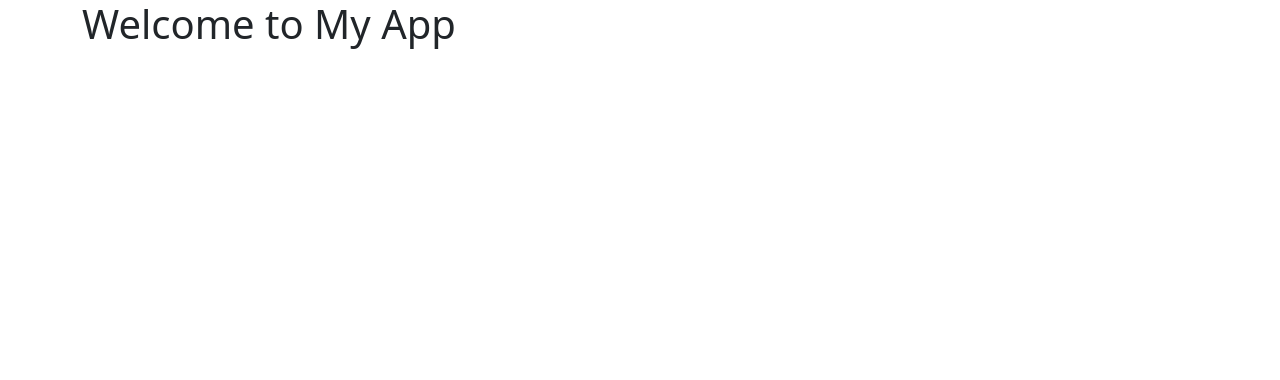
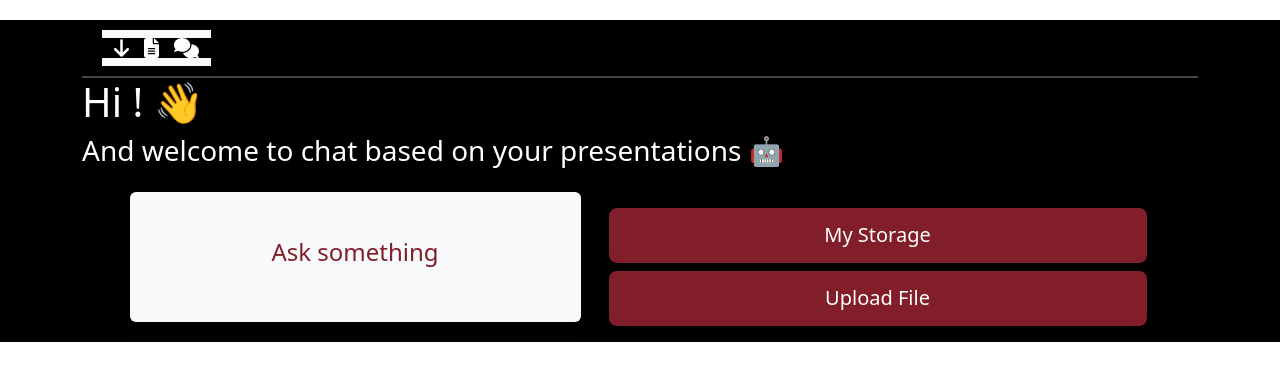
Before and after one commit to chanaSlumianski/chat, a React (Create React App) app: page /home in a window 1280 px wide. Shown: the top 380 px of the page. Built offline with nearby package versions, Linux system fonts and the light colour scheme.

Commit message:
:house: Home component

```diff
--- a/package.json
+++ b/package.json
@@ -3,6 +3,9 @@
   "version": "0.1.0",
   "private": true,
   "dependencies": {
+    "@fortawesome/fontawesome-svg-core": "^6.7.2",
+    "@fortawesome/free-solid-svg-icons": "^6.7.2",
+    "@fortawesome/react-fontawesome": "^0.2.2",
     "@react-login-page/base": "^1.0.4",
     "@react-login-page/page6": "^1.0.4",
     "@testing-library/jest-dom": "^5.17.0",
--- a/src/App.js
+++ b/src/App.js
@@ -3,9 +3,7 @@ import { AuthProvider } from './context/AuthContext';
 import Login from './components/Login';
 import Navigation from './components/Navigation';
 import { Routes, Route } from 'react-router-dom';
-import Profile from './components/Profile';
-import Home from './components/Home';
-
+import Profile from './components/Home';
 
 function App() {
   return (
@@ -13,10 +11,11 @@ function App() {
       <div className="App">
         <Routes>
           <Route path="/" element={<Login />} />
-          <Route path="/home" element={<Home />} />
+          <Route path="/home" element={<Profile />} />
           <Route path="/login" element={<Login />} />
           <Route path="/profile" element={<Profile />} />
           <Route path="/navigate" element={<Navigation />} />
+          {/* <Route path="/discussion" element={<Discussion />} /> */}
         </Routes>
       </div>
     </AuthProvider>
--- /dev/null
+++ b/src/components/Home.css
@@ -0,0 +1,71 @@
+body {
+  background-color: #000;
+  color: #821e2a;
+}
+
+.ask-container {
+  height: 130px;
+  cursor: pointer;
+  transition: transform 0.3s, box-shadow 0.3s;
+}
+
+.ask-container:hover {
+  transform: scale(1.05);
+  box-shadow: 0 4px 8px rgba(0, 0, 0, 0.2);
+}
+
+.storage-btn:hover {
+  background-color: #f5c2c7;
+}
+
+.upload-btn {
+  background-color: #842029;
+  color: white;
+  border: none;
+}
+
+.upload-btn:hover {
+  background-color: #a23a47;
+}
+
+.all {
+  margin-top: 20px;
+}
+
+.btn {
+    color: white !important;
+    background-color: #821e2a !important;
+    border:3px solid  #821e2a !important;
+    height: 55px;
+
+}
+
+h1, h2, h3, h4{
+    color:#821e2a !important;
+}
+
+div{
+    background-color: black !important;
+}
+
+.icons-header {
+    display: flex;
+    justify-content: flex-start;
+    align-items: center;
+    gap: 15px;
+    background-color: #000;
+    padding: 10px 20px;
+    border-bottom: 2px solid #444;
+  }
+
+  .icon {
+    font-size: 20px;
+    color: #fff;
+    filter: grayscale(100%);
+    cursor: pointer;
+    transition: filter 0.3s ease;
+  }
+
+  .icon:hover {
+    filter: grayscale(0%);
+  }
--- a/src/components/Home.js
+++ b/src/components/Home.js
@@ -1,10 +1,67 @@
 import React from 'react';
-import { Container } from 'react-bootstrap';
+import { Container, Row, Col, Button } from 'react-bootstrap';
+import { useAuth } from '../context/AuthContext';
+import './Home.css';
+import Navigation from './Navigation';
+// import Discussion from './Discussion';
+
 
 function Home() {
+  const { user } = useAuth();
+
+  const handleFileChange = (e) => {
+    const file = e.target.files[0];
+    if (file) {
+      console.log(`File selected: ${file.name}`);
+    } else {
+      console.error('No file selected.');
+    }
+  };
+
   return (
-    <Container>
-      <h1>Welcome to My App</h1>
+    <Container className="all">
+       <header className="icons-header">
+      <Navigation/>
+    </header>
+      <h1 className="text-white">Hi {user?.email ?? ''}! 👋</h1>
+      <h3 className="text-white">And welcome to chat based on your presentations 🤖</h3>      <Row className="d-flex justify-content-center my-4">
+        <Col xs={12} sm={5}>
+          <div
+            className="ask-container p-3 bg-light rounded shadow text-center d-flex flex-column justify-content-center"
+            role="button"
+            onClick={() => console.log('Ask Something clicked!')}
+          >
+            <h4 >Ask something</h4>
+            <i
+              className="bi bi-question-circle"
+              style={{ fontSize: '2rem' }}
+              aria-label="Ask something icon"
+            ></i>
+          </div>
+        </Col>
+
+        <Col xs={12} sm={6} className="p-3">
+          <div className="storage-container text-center">
+            <Button
+              size="lg"
+              className="storage-btn w-100 mb-2"
+              onClick={() => console.log('My Storage clicked!')}
+            >
+              My Storage
+            </Button>
+            <Button
+              size="lg"
+              className="upload-btn w-100"
+              onClick={() => document.getElementById('fileInput').click()}
+            >
+              Upload File
+            </Button>
+          </div>
+        </Col>
+      </Row>
+      <div className="file-upload-section mt-4">
+        <input type="file" id="fileInput" onChange={handleFileChange} style={{ display: 'none' }} />
+      </div>
     </Container>
   );
 }
--- a/src/components/Login.css
+++ b/src/components/Login.css
@@ -5,6 +5,8 @@
     align-items: center;
     min-height: 100vh;
     padding: 20px;
+    height: 100% !important;
+    width: 100% !important;
   }
 
   .login-form-container {
@@ -27,4 +29,12 @@
 
   .login-button {
     width: 100%;
+    background-color: white;
+    color: white;
   }
+  div{
+    background-color: antiquewhite;
+  }
+.words-login{
+  color:white;
+}
--- a/src/components/Login.js
+++ b/src/components/Login.js
@@ -32,7 +32,7 @@ function Login() {
           try {
             const userData = await login(email, password);
             await login2({email, password});
-            navigate('/navigate');
+            navigate('/Home');
             console.log('Login successful:', userData);
           } catch (error) {
             setErrors({ form: 'Login failed. Please try again.' });
@@ -46,7 +46,7 @@ function Login() {
                 <h2 className="login-title">Login</h2>
                 <Form onSubmit={handleSubmit} className="login-form">
                     <Form.Group className="mb-3" controlId="formBasicEmail">
-                        <Form.Label>Email address</Form.Label>
+                        <Form.Label className='words-login'>Email address</Form.Label>
                         <Form.Control
                             type="email"
                             placeholder="Enter email"
@@ -60,7 +60,7 @@ function Login() {
                     </Form.Group>
 
                     <Form.Group className="mb-3" controlId="formBasicPassword">
-                        <Form.Label>Password</Form.Label>
+                        <Form.Label className='words-login'>Password</Form.Label>
                         <Form.Control
                             type="password"
                             placeholder="Password"
--- /dev/null
+++ b/src/components/Navigation.css
@@ -0,0 +1,14 @@
+.icon-container {
+    background-color: black;
+    display: flex;
+    gap: 15px;
+    align-items: center;
+}
+.icon {
+    font-size: 20px;
+    color: #fff;
+    filter: grayscale(100%);
+    cursor: pointer;
+    transition: filter 0.3s ease;
+    background-color: black !important;
+}
--- a/src/components/Navigation.js
+++ b/src/components/Navigation.js
@@ -1,79 +1,34 @@
-// import React from 'react';
-// import { Navbar, Nav, Container } from 'react-bootstrap';
-// import { Link } from 'react-router-dom';
-// import { useAuth } from '../context/AuthContext';
-
-
-// function Navigation() {
-//   const { user, logout } = useAuth();
-
-//   return (
-//     <Navbar bg="light" expand="lg">
-//       <Container>
-//         <Navbar.Brand as={Link} to="/">My App</Navbar.Brand>
-//         <Navbar.Toggle aria-controls="basic-navbar-nav" />
-//         <Navbar.Collapse id="basic-navbar-nav">
-//           <Nav className="me-auto">
-//             <Nav.Link as={Link} to="/home">Home</Nav.Link>
-//             <Nav.Link as={Link} to="/chat">Chat</Nav.Link>
-//             {user && <Nav.Link as={Link} to="/profile">Profile</Nav.Link>}
-//           </Nav>
-//           <Nav>
-//             {user ? (
-//               <Nav.Link onClick={logout}>Logout</Nav.Link>
-//             ) : (
-//               <Nav.Link as={Link} to="/login">Login</Nav.Link>
-//             )}
-//           </Nav>
-//         </Navbar.Collapse>
-//       </Container>
-//     </Navbar>
-//   );
-// }
-
-// export default Navigation;
-import React, { useState } from 'react';
 import { Navbar, Nav, Container } from 'react-bootstrap';
 import { Link } from 'react-router-dom';
 import { useAuth } from '../context/AuthContext';
-import Home from './Home';
-import Profile from './Profile';
-import Login from './Login';
+import { faArrowDown, faFileAlt, faComments, faSignOutAlt } from "@fortawesome/free-solid-svg-icons";
+import { FontAwesomeIcon } from "@fortawesome/react-fontawesome";
+import './Navigation.css';
 
 function Navigation() {
   const { user, logout } = useAuth();
-  const [selectedOption, setSelectedOption] = useState(null);
-
-  const handleOptionClick = (option) => {
-    setSelectedOption(option);
-  };
 
   return (
-    <div>
-      <Navbar bg="light" expand="lg">
+    <div className='try'>
+      <Navbar bg="light" expand="lg" >
         <Container>
-          <Navbar.Brand as={Link} to="/">My App</Navbar.Brand>
-          <Navbar.Toggle aria-controls="basic-navbar-nav" />
-          <Navbar.Collapse id="basic-navbar-nav">
-            <Nav className="me-auto">
-              <Nav.Link as={Link} to="/home" onClick={() => handleOptionClick("home")}>Home</Nav.Link>
-              {user && <Nav.Link as={Link} to="/profile" onClick={() => handleOptionClick("profile")}>Profile</Nav.Link>}
-            </Nav>
-            <Nav>
+            <Nav className="icon-container">
+              <FontAwesomeIcon icon={faArrowDown} className="icon" title="Download Icon" />
+              <FontAwesomeIcon icon={faFileAlt} className="icon" title="my storage" />
+              <FontAwesomeIcon icon={faComments} className="icon" title="discussion" />
+          </Nav>
+          <Nav className="icon-container">
               {user ? (
-                <Nav.Link onClick={logout}>Logout</Nav.Link>
+                <Nav.Link onClick={logout} as={Link} to="/login">
+                  <FontAwesomeIcon icon={faSignOutAlt} className="icon" title="logout"/>
+
+                </Nav.Link>
               ) : (
-                <Nav.Link as={Link} to="/login">Login</Nav.Link>
+                null
               )}
             </Nav>
-          </Navbar.Collapse>
         </Container>
       </Navbar>
-      <Container>
-        {selectedOption === "home" && <Home />}
-        {selectedOption === "profile" && <Profile />}
-        {selectedOption === "login" && <Login />}
-      </Container>
     </div>
   );
 }
--- a/src/components/Profile.css
+++ /dev/null
@@ -1,5 +0,0 @@
-.all{
-    background-color: black;
-    color: white;
-    text-align: center;
-}
--- a/src/components/Profile.js
+++ /dev/null
@@ -1,17 +0,0 @@
-import React from 'react';
-import { Container } from 'react-bootstrap';
-import { useAuth } from '../context/AuthContext';
-import './Profile.css';
-
-function Profile() {
-  const { user } = useAuth();
-
-  return (
-    <Container className='all'>
-      <h1>Hi {user.email?? ''}!👋</h1>
-      <h3>We've a few updates for you</h3>
-    </Container>
-  );
-}
-
-export default Profile;
```
Also changed, not shown: src/components/MyFiles.js (added), 2 other files (tests, documents, lock files or other folders).
